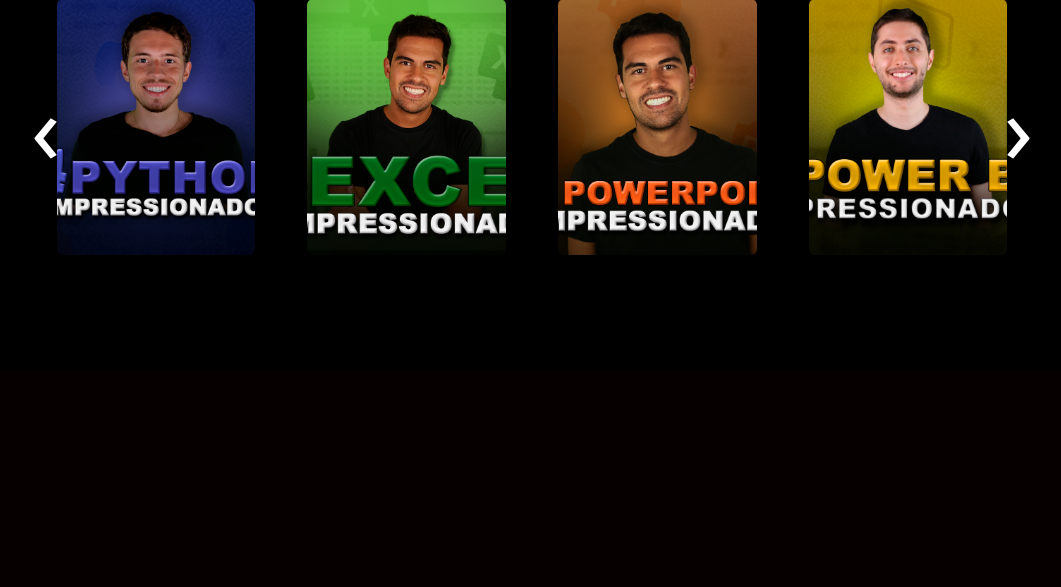
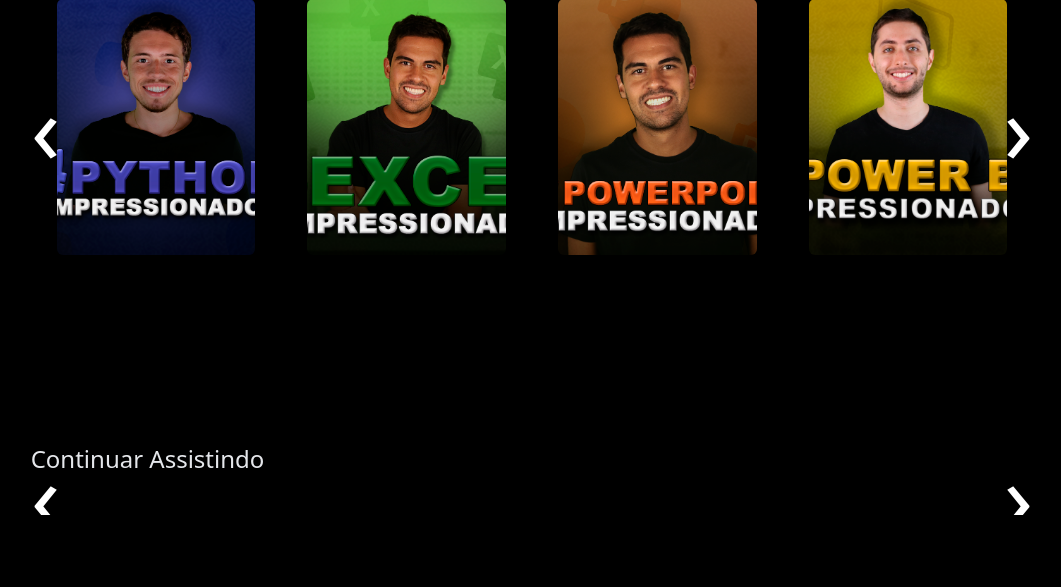
Before and after one commit to Ronyfranzini84/replica_netflix, a Django app: page /filmes/ in a window 1280 px wide. Shown: the part 1469-2056 px from the top of the page, without its empty margins (108-1169 px from the left). Before the commit the page ends 1724 px from the top, so only its background shows below. Run offline with Django 5.2, Linux system fonts and the light colour scheme; data comes from the database, SQL or seed files in the repository; both versions use the stored data as it was after the commit; some libraries are stand-ins or nearby versions.

Commit message:
Registrando filmes vistos

```diff
--- a/filme/models.py
+++ b/filme/models.py
@@ -28,7 +28,7 @@ class Filme(models.Model):
 class Episodio(models.Model):
     filme = models.ForeignKey("Filme", on_delete=models.CASCADE, related_name='episodios')
     titulo = models.CharField(max_length=100)
-    video = models.URLField(max_length=200)
+    video = models.URLField()
 
     def __str__(self):
         return self.filme.titulo + " - " + self.titulo
--- a/filme/templates/homefilmes.html
+++ b/filme/templates/homefilmes.html
@@ -181,12 +181,47 @@ h1 {
                       </section>
                     {% endif %}
                 </div>
-
-
             </div>
         </section>
 
 
+        <section class='bg-primary_black flex justify-center py-10'>
+            <div class="p-8 w-10/12 relative" >
+                <h2 class="text-gray-200 text-2xl font-medium">
+                    Continuar Assistindo
+                </h2>
+                <div class="wrapper">
+                  <section id="section1vistos" class="flex flex-nowrap items-center justify-center space-x-8">
+                    <a href="#section2vistos" class="arrow__btn text-6xl page">‹</a>
+                    {% for filme in request.user.filmes_vistos.all %}
+                        {% if forloop.counter < 5 %}
+                        <div class="item h-64 w-1/4 m-4">
+                          <a href="{% url 'filme:detalhes_filme' filme.pk %}">
+                            <img src="{{ filme.thumb.url }}" class="rounded-md w-full h-full object-cover">
+                          </a>
+                      </div>
+                        {% endif %}
+                    {% endfor %}
+                        <a href="#section2vistos" class="arrow__btn text-6xl">›</a>
+                  </section>
+                    {% if request.user.filmes_vistos.all|length > 4 %}
+                      <section id="section2vistos" class="flex flex-nowrap items-center justify-center">
+                        <a href="#section1vistos" class="arrow__btn text-6xl">‹</a>
+                          {% for filme in request.user.filmes_vistos.all %}
+                        {% if forloop.counter > 4 %}
+                        <div class="item h-64 w-1/4 m-4">
+                          <a href="{% url 'filme:detalhes_filme' filme.pk %}">
+                            <img src="{{ filme.thumb.url }}" class="rounded-md w-full h-full object-cover">
+                          </a>
+                      </div>
+                        {% endif %}
+                    {% endfor %}
+                        <a href="#section1vistos" class="arrow__btn text-6xl">›</a>
+                      </section>
+                    {% endif %}
+                </div>
+            </div>
+        </section>
 
     </main>
 
--- a/filme/views.py
+++ b/filme/views.py
@@ -17,6 +17,9 @@ class DetalheFilme(DetailView):
 		filme = self.get_object()
 		filme.visualizacoes += 1
 		filme.save()
+		usuario = request.user
+		if usuario.is_authenticated:
+			usuario.filmes_vistos.add(filme)
 		return super().get(request, *args, **kwargs)
 
 	def get_context_data(self, **kwargs):
```
Also changed, not shown: db.sqlite3, filme/novos_context.py (line endings or trailing spaces), media/thumb_filmes/EXCEL_IMPRESSIONADOR_1280X725.png (deleted), media/thumb_filmes/POWER_BI_IMPRESSIONADOR_1280X725.png (deleted), media/thumb_filmes/POWER_POINT_IMPRESSIONADOR_1280X720_yR52WTa.png (deleted), media/thumb_filmes/PYTHON_IMPRESSIONADOR_1280X725.png (deleted), media/thumb_filmes/SQL_IMPRESSIONADOR_1280X725_ua9zb8l.png (deleted), media/thumb_filmes/VBA_IMPRESSIOANDOR_1280X725.png (deleted).
